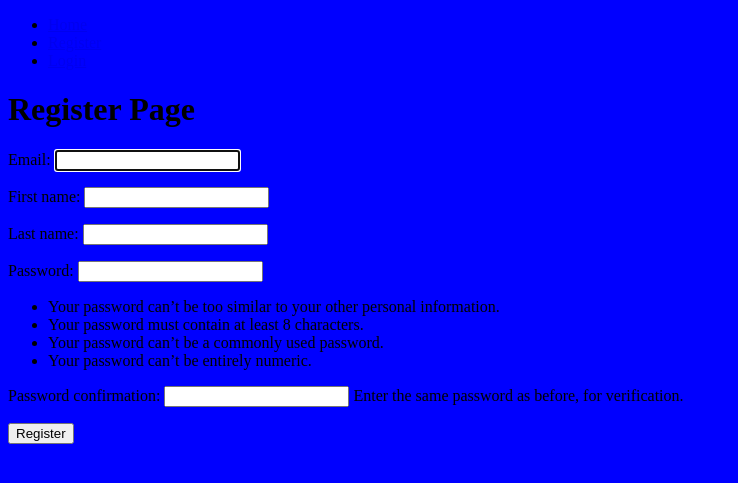
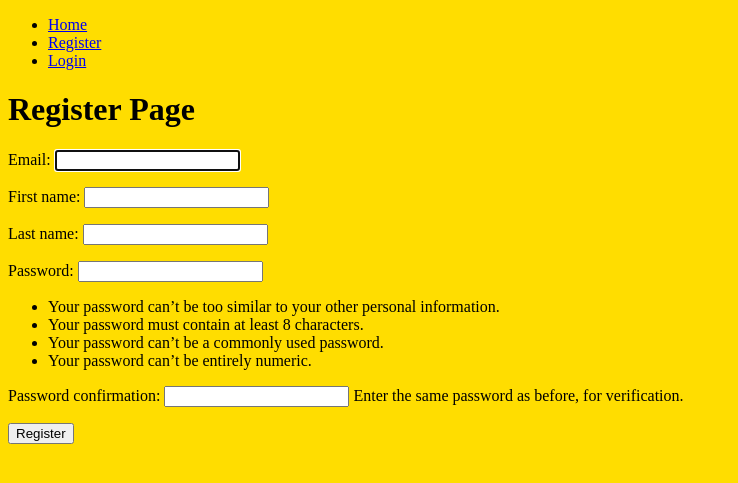
Before and after one commit to tindrew/django-project-template, a Django app: page /register/ in a window 1280 px wide. Shown: the top 483 px of the page, without its empty margins (0-738 px from the left). Run offline with Django 4.2, Linux system fonts and the light colour scheme.

Commit message:
fixed css bug

```diff
--- a/account/static/css/style.css
+++ /dev/null
@@ -1,3 +0,0 @@
-body {
-    background-color:blue;
-}
--- a/account/templates/account/base.html
+++ b/account/templates/account/base.html
@@ -8,6 +8,7 @@
     <link rel="stylesheet" type="text/css" href="{% static 'css/style.css' %}">
     <title>{% block title %}{% endblock %}</title>
 </head>
+
 <body>
     <nav>
         <!-- Navigation -->
--- /dev/null
+++ b/static/css/style.css
@@ -0,0 +1,3 @@
+body {
+    background-color:rgb(255, 221, 0);
+}
```
Also changed, not shown: 1 other file.
